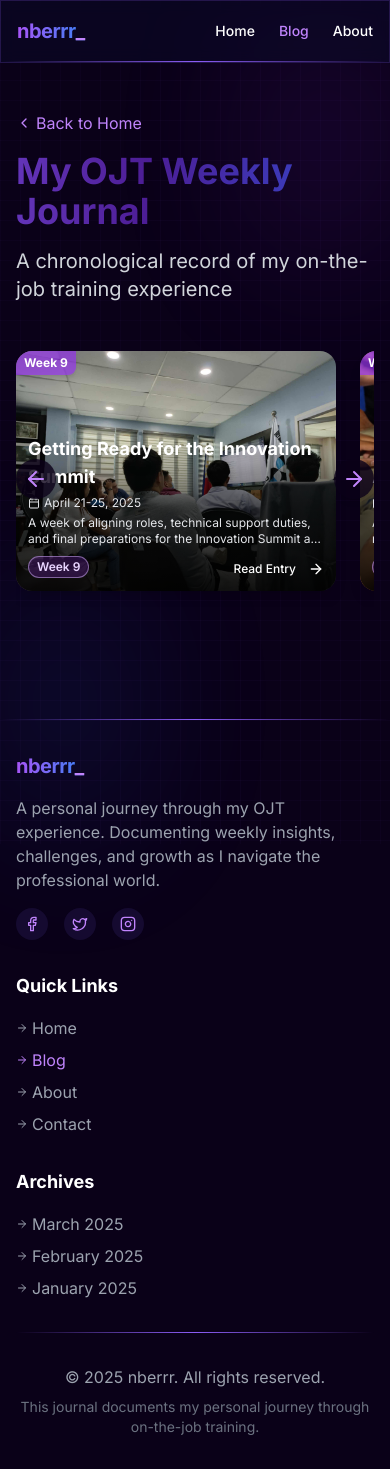
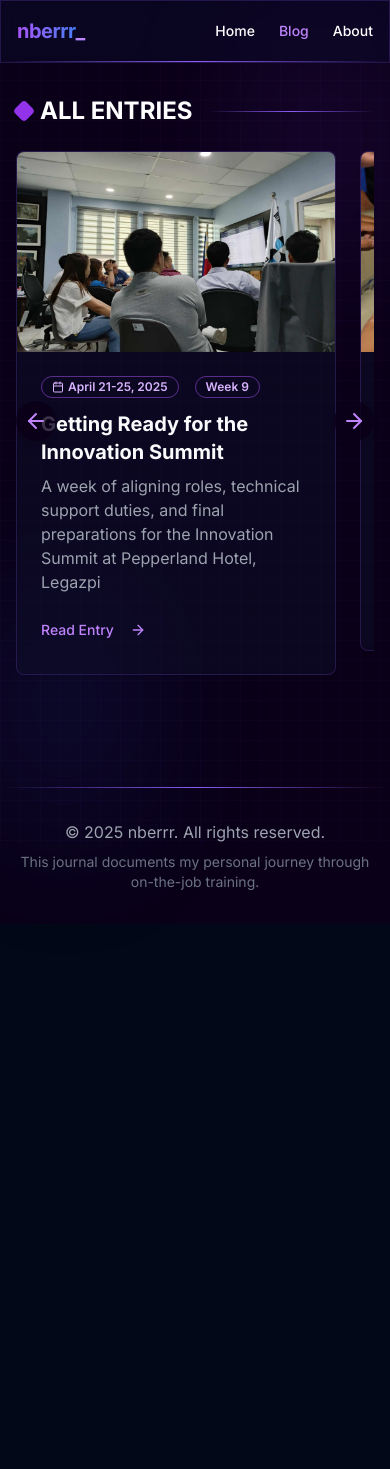
Before and after one commit to nberrr/OJT-blog, a Next.js app: page /blog in a window 390 px wide. After the commit the page ends 924 px from the top, so only its background shows below. Built offline with nearby package versions, Linux system fonts and the light colour scheme.

Commit message:
mobile view

```diff
--- a/app/blog/page.tsx
+++ b/app/blog/page.tsx
@@ -2,14 +2,23 @@
 
 import Image from "next/image"
 import Link from "next/link"
-import { ArrowRight, Calendar, ChevronLeft, ArrowLeft } from "lucide-react"
+import { ArrowRight, Calendar, Tag, ArrowLeft } from "lucide-react"
 import { Button } from "@/components/ui/button"
 import { Badge } from "@/components/ui/badge"
 import { Card } from "@/components/ui/card"
 import { getAllBlogPosts, getImagePath } from "@/lib/utils"
 import { useRef } from "react"
 
-export default function BlogPage() {
+interface BlogPost {
+  slug: string;
+  title: string;
+  date: string;
+  week: string;
+  description: string;
+  src: string;
+}
+
+export default function Blog() {
   const posts = getAllBlogPosts();
   const scrollRef = useRef<HTMLDivElement>(null);
 
@@ -56,20 +65,12 @@ export default function BlogPage() {
         <div className="tech-line w-full"></div>
       </header>
 
-      <main className="relative z-10 py-12">
-        <div className="container mx-auto px-4 md:px-6">
-          {/* Page Header */}
-          <div className="mb-12">
-            <div className="flex items-center mb-4">
-              <Link href="/" className="text-purple-400 hover:text-purple-300 flex items-center mr-4">
-                <ChevronLeft className="h-4 w-4 mr-1" />
-                Back to Home
-              </Link>
-            </div>
-            <h1 className="text-4xl md:text-5xl font-bold mb-4 animated-gradient-text">My OJT Weekly Journal</h1>
-            <p className="text-xl text-gray-300 max-w-3xl">
-              A chronological record of my on-the-job training experience
-            </p>
+      <main className="relative z-10">
+        <div className="container mx-auto px-4 md:px-6 py-8">
+          <div className="flex items-center mb-6">
+            <div className="h-4 w-4 bg-purple-600 rounded-sm rotate-45"></div>
+            <h1 className="text-2xl font-bold ml-2">ALL ENTRIES</h1>
+            <div className="tech-line flex-grow ml-4"></div>
           </div>
 
           {/* Mobile: Horizontal scroll with arrows */}
@@ -85,37 +86,38 @@ export default function BlogPage() {
               ref={scrollRef}
               className="flex gap-6 overflow-x-auto snap-x snap-mandatory scroll-smooth pb-4 hide-scrollbar"
             >
-              {posts.map((post) => (
-                <div key={post.slug} className="min-w-[320px] max-w-xs snap-center transition-transform duration-300">
-                  <Card className="overflow-hidden rounded-2xl shadow-lg border-0 bg-transparent">
-                    <div className="relative aspect-[4/3] w-full">
+              {posts.map((post: BlogPost, i: number) => (
+                <div key={i} className="min-w-[320px] max-w-xs snap-center transition-transform duration-300">
+                  <Card className="tech-card overflow-hidden">
+                    <div className="flex flex-col md:flex-row">
+                      <div className="md:w-1/3 relative min-h-[200px] max-h-[200px] h-[200px]">
                         <Image
                           src={getImagePath(post.src)}
                           alt={post.title}
                           fill
                           className="object-cover w-full h-full"
-                        style={{ objectPosition: 'center' }}
                         />
-                      <div className="absolute top-0 left-0 bg-purple-600/70 text-white px-2 py-1 text-xs md:px-3 md:py-1.5 md:text-sm font-bold z-20 shadow-md rounded-br-lg">
-                        {post.week}
                       </div>
-                      <div className="absolute bottom-0 left-0 w-full p-3 md:p-6 bg-gradient-to-t from-black/90 via-black/60 to-transparent">
-                        <h2 className="text-lg md:text-2xl font-bold mb-1 md:mb-2 text-white drop-shadow-lg line-clamp-2">{post.title}</h2>
-                        <div className="flex items-center text-xs md:text-sm text-gray-200 mb-1 md:mb-2">
-                          <Calendar className="h-3 w-3 md:h-4 md:w-4 mr-1" />
-                          <span>{post.date}</span>
-                        </div>
-                        <p className="text-gray-200 text-xs md:text-base mb-2 md:mb-4 line-clamp-2">{post.description}</p>
-                        <div className="flex justify-between items-center">
-                          <Badge variant="outline" className="border-purple-300/50 text-purple-200 bg-purple-900/40 text-xs md:text-sm px-2 py-0.5 md:px-3 md:py-1">
+                      <div className="p-6 md:w-2/3">
+                        <div className="flex items-center space-x-4 mb-3">
+                          <Badge variant="outline" className="border-purple-500/50 text-purple-300">
+                            <Calendar className="h-3 w-3 mr-1" />
+                            {post.date}
+                          </Badge>
+                          <Badge variant="outline" className="border-purple-500/50 text-purple-300">
                             {post.week}
                           </Badge>
+                        </div>
+                        <h3 className="text-xl font-bold mb-2 hover:text-purple-400 transition-colors">
+                          <Link href={`/blog/${post.slug}`}>{post.title}</Link>
+                        </h3>
+                        <p className="text-gray-400 mb-4">{post.description}</p>
                         <Link href={`/blog/${post.slug}`}>
-                            <Button variant="ghost" className="p-0 h-auto text-white hover:text-purple-300 group text-xs md:text-base">
-                              Read Entry <ArrowRight className="ml-1 h-4 w-4 group-hover:translate-x-1 transition-transform" />
+                          <Button variant="ghost" className="text-purple-400 hover:text-purple-300 p-0">
+                            Read Entry
+                            <ArrowRight className="ml-2 h-4 w-4" />
                           </Button>
                         </Link>
-                        </div>
                       </div>
                     </div>
                   </Card>
@@ -132,34 +134,38 @@ export default function BlogPage() {
           </div>
 
           {/* Desktop: Grid as usual */}
-          <div className="hidden md:grid sm:grid-cols-2 gap-8">
-            {posts.map((post) => (
-              <Card key={post.slug} className="overflow-hidden rounded-2xl shadow-lg border-0 bg-transparent">
-                <div className="relative aspect-[4/3] w-full">
+          <div className="hidden md:grid gap-6">
+            {posts.map((post: BlogPost, i: number) => (
+              <Card key={i} className="tech-card overflow-hidden">
+                <div className="flex flex-col md:flex-row">
+                  <div className="md:w-1/3 relative min-h-[200px] max-h-[200px] h-[200px]">
                     <Image
                       src={getImagePath(post.src)}
                       alt={post.title}
                       fill
                       className="object-cover w-full h-full"
-                    style={{ objectPosition: 'center' }}
                     />
-                  <div className="absolute bottom-0 left-0 w-full p-6 bg-gradient-to-t from-black/90 via-black/60 to-transparent">
-                    <h2 className="text-2xl font-bold mb-2 text-white drop-shadow-lg">{post.title}</h2>
-                    <div className="flex items-center text-sm text-gray-200 mb-2">
-                      <Calendar className="h-4 w-4 mr-1" />
-                      <span>{post.date}</span>
                   </div>
-                    <p className="text-gray-200 mb-4 line-clamp-2">{post.description}</p>
-                    <div className="flex justify-between items-center">
-                      <Badge variant="outline" className="border-purple-300/50 text-purple-200 bg-purple-900/40">
+                  <div className="p-6 md:w-2/3">
+                    <div className="flex items-center space-x-4 mb-3">
+                      <Badge variant="outline" className="border-purple-500/50 text-purple-300">
+                        <Calendar className="h-3 w-3 mr-1" />
+                        {post.date}
+                      </Badge>
+                      <Badge variant="outline" className="border-purple-500/50 text-purple-300">
                         {post.week}
                       </Badge>
+                    </div>
+                    <h3 className="text-xl font-bold mb-2 hover:text-purple-400 transition-colors">
+                      <Link href={`/blog/${post.slug}`}>{post.title}</Link>
+                    </h3>
+                    <p className="text-gray-400 mb-4">{post.description}</p>
                     <Link href={`/blog/${post.slug}`}>
-                        <Button variant="ghost" className="p-0 h-auto text-white hover:text-purple-300 group">
-                          Read Entry <ArrowRight className="ml-1 h-4 w-4 group-hover:translate-x-1 transition-transform" />
+                      <Button variant="ghost" className="text-purple-400 hover:text-purple-300 p-0">
+                        Read Entry
+                        <ArrowRight className="ml-2 h-4 w-4" />
                       </Button>
                     </Link>
-                    </div>
                   </div>
                 </div>
               </Card>
@@ -171,133 +177,6 @@ export default function BlogPage() {
       <footer className="relative z-10 mt-16">
         <div className="tech-line w-full mb-8"></div>
         <div className="container mx-auto px-4 md:px-6 pb-8">
-          <div className="grid md:grid-cols-4 gap-8">
-            <div className="md:col-span-2">
-              <Link
-                href="/"
-                className="text-xl font-bold tracking-tight text-transparent bg-clip-text bg-gradient-to-r from-purple-500 to-blue-500 mb-4 inline-block"
-              >
-                nberrr<span className="text-purple-400">_</span>
-              </Link>
-              <p className="text-gray-400 mb-4 max-w-md">
-                A personal journey through my OJT experience. Documenting weekly insights, challenges, and growth as I
-                navigate the professional world.
-              </p>
-              <div className="flex space-x-4">
-                <a
-                  href="#"
-                  className="h-8 w-8 rounded-full bg-[#150a30] flex items-center justify-center hover:bg-purple-900/50 transition-colors"
-                >
-                  <svg
-                    xmlns="http://www.w3.org/2000/svg"
-                    width="16"
-                    height="16"
-                    viewBox="0 0 24 24"
-                    fill="none"
-                    stroke="currentColor"
-                    strokeWidth="2"
-                    strokeLinecap="round"
-                    strokeLinejoin="round"
-                    className="text-purple-400"
-                  >
-                    <path d="M18 2h-3a5 5 0 0 0-5 5v3H7v4h3v8h4v-8h3l1-4h-4V7a1 1 0 0 1 1-1h3z"></path>
-                  </svg>
-                </a>
-                <a
-                  href="#"
-                  className="h-8 w-8 rounded-full bg-[#150a30] flex items-center justify-center hover:bg-purple-900/50 transition-colors"
-                >
-                  <svg
-                    xmlns="http://www.w3.org/2000/svg"
-                    width="16"
-                    height="16"
-                    viewBox="0 0 24 24"
-                    fill="none"
-                    stroke="currentColor"
-                    strokeWidth="2"
-                    strokeLinecap="round"
-                    strokeLinejoin="round"
-                    className="text-purple-400"
-                  >
-                    <path d="M22 4s-.7 2.1-2 3.4c1.6 10-9.4 17.3-18 11.6 2.2.1 4.4-.6 6-2C3 15.5.5 9.6 3 5c2.2 2.6 5.6 4.1 9 4-.9-4.2 4-6.6 7-3.8 1.1 0 3-1.2 3-1.2z"></path>
-                  </svg>
-                </a>
-                <a
-                  href="#"
-                  className="h-8 w-8 rounded-full bg-[#150a30] flex items-center justify-center hover:bg-purple-900/50 transition-colors"
-                >
-                  <svg
-                    xmlns="http://www.w3.org/2000/svg"
-                    width="16"
-                    height="16"
-                    viewBox="0 0 24 24"
-                    fill="none"
-                    stroke="currentColor"
-                    strokeWidth="2"
-                    strokeLinecap="round"
-                    strokeLinejoin="round"
-                    className="text-purple-400"
-                  >
-                    <rect x="2" y="2" width="20" height="20" rx="5" ry="5"></rect>
-                    <path d="M16 11.37A4 4 0 1 1 12.63 8 4 4 0 0 1 16 11.37z"></path>
-                    <line x1="17.5" y1="6.5" x2="17.51" y2="6.5"></line>
-                  </svg>
-                </a>
-              </div>
-            </div>
-            <div>
-              <h3 className="text-lg font-bold mb-4">Quick Links</h3>
-              <ul className="space-y-2">
-                <li>
-                  <Link href="/" className="text-gray-400 hover:text-purple-400 transition-colors flex items-center">
-                    <ArrowRight className="h-3 w-3 mr-1" /> Home
-                  </Link>
-                </li>
-                <li>
-                  <Link href="/blog" className="text-purple-400 transition-colors flex items-center">
-                    <ArrowRight className="h-3 w-3 mr-1" /> Blog
-                  </Link>
-                </li>
-                <li>
-                  <Link
-                    href="/about"
-                    className="text-gray-400 hover:text-purple-400 transition-colors flex items-center"
-                  >
-                    <ArrowRight className="h-3 w-3 mr-1" /> About
-                  </Link>
-                </li>
-                <li>
-                  <Link
-                    href="/contact"
-                    className="text-gray-400 hover:text-purple-400 transition-colors flex items-center"
-                  >
-                    <ArrowRight className="h-3 w-3 mr-1" /> Contact
-                  </Link>
-                </li>
-              </ul>
-            </div>
-            <div>
-              <h3 className="text-lg font-bold mb-4">Archives</h3>
-              <ul className="space-y-2">
-                <li>
-                  <Link href="#" className="text-gray-400 hover:text-purple-400 transition-colors flex items-center">
-                    <ArrowRight className="h-3 w-3 mr-1" /> March 2025
-                  </Link>
-                </li>
-                <li>
-                  <Link href="#" className="text-gray-400 hover:text-purple-400 transition-colors flex items-center">
-                    <ArrowRight className="h-3 w-3 mr-1" /> February 2025
-                  </Link>
-                </li>
-                <li>
-                  <Link href="#" className="text-gray-400 hover:text-purple-400 transition-colors flex items-center">
-                    <ArrowRight className="h-3 w-3 mr-1" /> January 2025
-                  </Link>
-                </li>
-              </ul>
-            </div>
-          </div>
-          <div className="tech-line w-full my-8"></div>
           <div className="text-center">
             <p className="text-gray-400">© 2025 nberrr. All rights reserved.</p>
             <p className="text-sm text-gray-500 mt-2">
```
Also changed, not shown: app/page.tsx (indentation only). Lines whose indentation alone changed are shown as unchanged.
